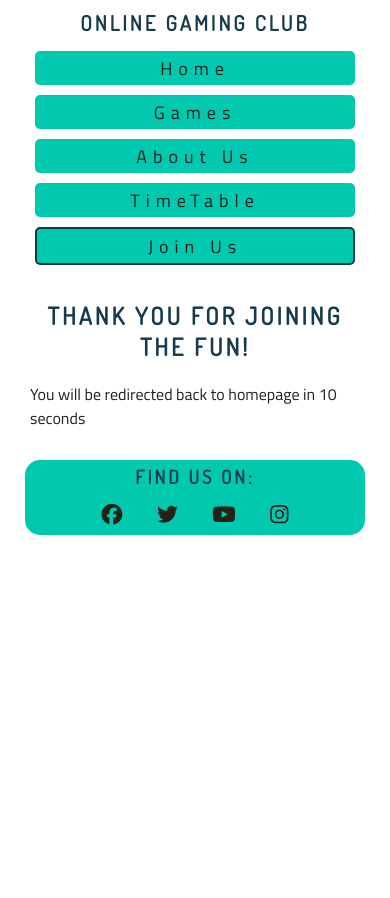
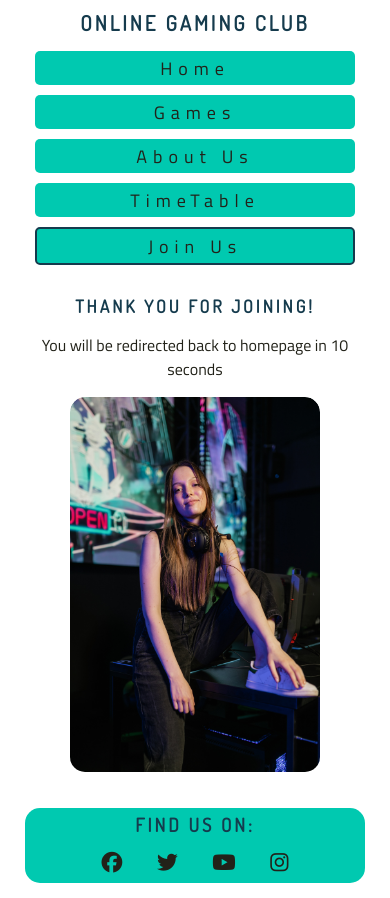
Before and after one commit to leonardo-simeone/borrador, a plain HTML site: page thanks.html in a window 390 px wide. Before the commit the page ends 844 px from the top, so only its background shows below. Drawn offline with Linux system fonts and the light colour scheme.

Commit message:
Pagina thanks arreglada

```diff
--- a/assets/css/style.css
+++ b/assets/css/style.css
@@ -429,6 +429,22 @@ footer a {
     margin-top: 10px;
 }
 
+#thanks {
+    text-align: center;
+}
+
+#thanks div {
+    width: 550px;
+    margin: 0 auto;
+    overflow: hidden;
+    border-radius: 15px;
+}
+
+#thanks img {
+    max-width: 100%;
+    border-radius: 15px;
+}
+
     /* media queries for laptops and desktops including big screens */
 
     @media screen and (min-width:1601px) {
@@ -474,6 +490,10 @@ footer a {
         footer ul li {
             margin: 120px;
         }
+
+        #thanks div {
+            height: 700px;
+        }
     }
 
     @media screen and (max-width:1470px) {
@@ -488,6 +508,10 @@ footer a {
         #video h3 {
             /* width: 70%; */
             font-size: 150%;
+        }
+
+        #thanks div {
+            width: 450px;
         }
     }
 
@@ -593,6 +617,10 @@ footer a {
 
         #data-form {
             width: 60%;
+        }
+
+        #thanks div {
+            width: 390px;
         }
     }
 
@@ -740,6 +768,15 @@ footer a {
         #days {
             margin-right: 5px;
         }
+
+        #thanks h2 {
+            font-size: 130%;
+        }
+
+        #thanks div {
+            width: 290px;
+        }
+
     }
 
     /* media queries mobile devices */
@@ -864,6 +901,14 @@ footer a {
             margin-top: 0;
             text-align: center;
         }
+
+        #thanks h2 {
+            font-size: 110%;
+        }
+
+        #thanks div {
+            width: 250px;
+        }
     }
 
     @media screen and (max-width:447px) {
--- a/thanks.html
+++ b/thanks.html
@@ -29,9 +29,12 @@
             </div>
         </nav>
     </header>
-    <section> <!-- main join-us page section including the form gathering the necesary information from the user to match them with the appropriate team -->
-        <h2>Thank you for joining the fun!</h2>
+    <section id="thanks"> <!-- main join-us page section including the form gathering the necesary information from the user to match them with the appropriate team -->
+        <h2>Thank you for joining!</h2>
         <p>You will be redirected back to homepage in 10 seconds</p>
+    <div>
+        <img src="/assets/images/thanks-image.jpg" alt="woman with headphones around her neck sitting on top of a desk and smiling at the camera">
+    </div>
     </section>
     <footer> <!-- footer for all pages -->
         <h3 class="footer-style">
```
Also changed, not shown: assets/images/thanks-image.jpg (added).
